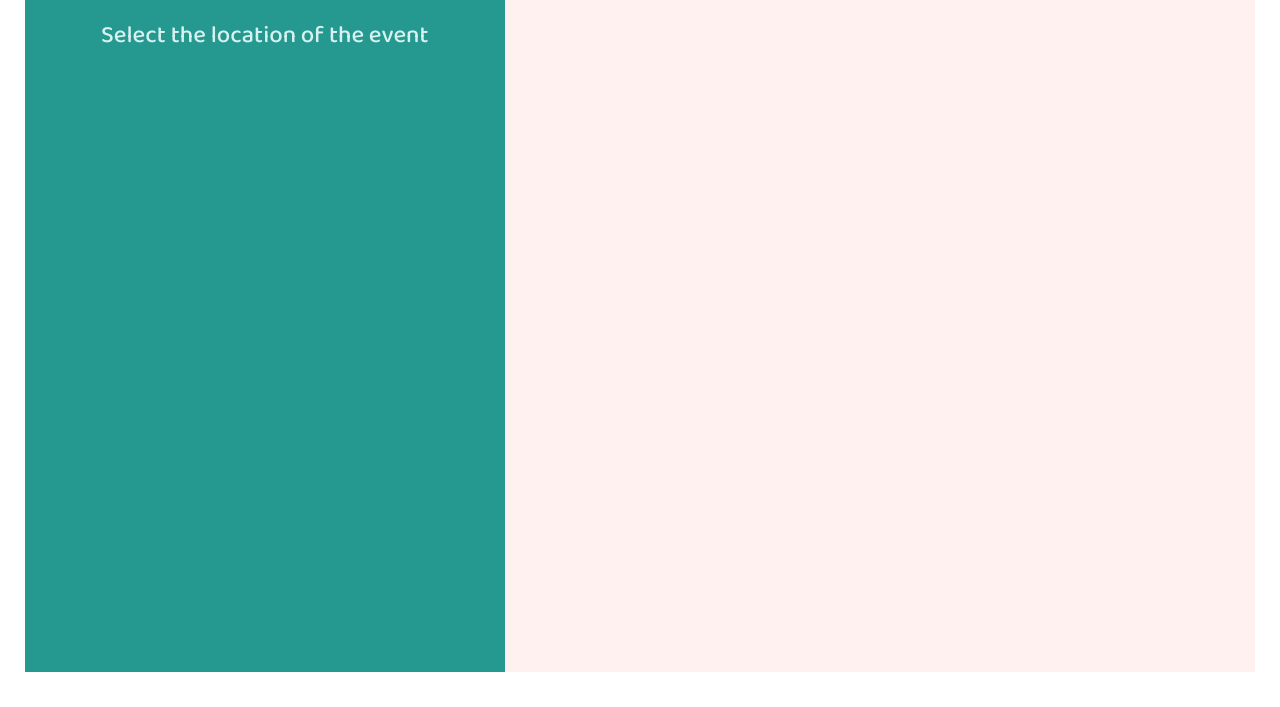
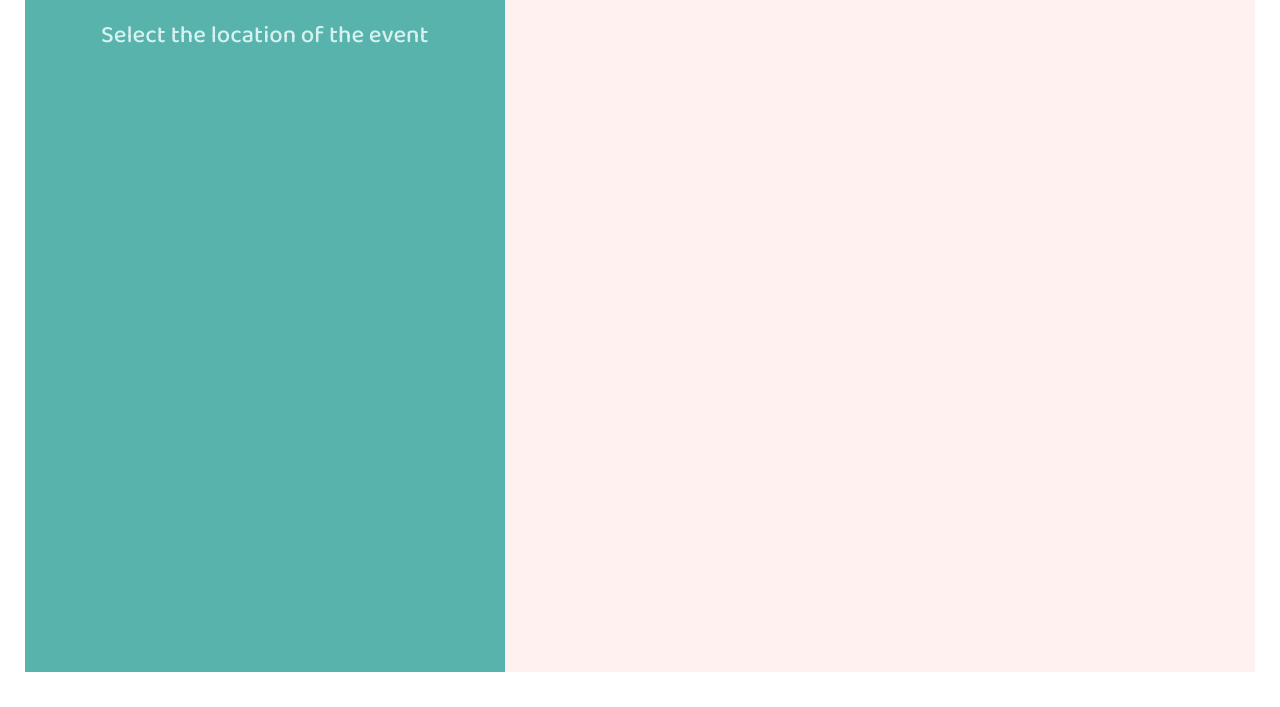
Before and after one commit to bryturner/Map-a-Memory, a website: page index.html in a window 1280 px wide. Shown: the part 93-800 px from the top of the page. Drawn offline with nearby package versions, Linux system fonts and the light colour scheme.

Commit message:
edited comments/unused styles

```diff
--- a/index.html
+++ b/index.html
@@ -7,10 +7,6 @@
     <link rel="shortcut icon" href="img/brain-duotone.svg" type="image/svg" />
     <link rel="preconnect" href="https://fonts.googleapis.com" />
     <link rel="preconnect" href="https://fonts.gstatic.com" crossorigin />
-    <link
-      href="https://fonts.googleapis.com/css2?family=Roboto:wght@400;500;700&display=swap"
-      rel="stylesheet"
-    />
 
     <link
       href="https://fonts.googleapis.com/css2?family=Baloo+2:wght@400;500;600;700&display=swap"
--- a/script.js
+++ b/script.js
@@ -62,7 +62,6 @@ class App {
     form.addEventListener('submit', this._newMemoryEvent.bind(this));
     containerEvents.addEventListener('click', this._moveToPopup.bind(this));
     btnReset.addEventListener('click', this._resetLocalStorage.bind(this));
-
   }
 
   _getPosition() {
--- a/style.css
+++ b/style.css
@@ -1,7 +1,7 @@
 /*
 primary-colors: #2ebeb4 #f4705b #fba63b
 secondary-colors: #33396d #707499 #ab4e40
-light-shades: #eaf9f8 #d5f2f0 #6dd2cb #fef1ef #feedd8 #fdca89
+light-shades: #eaf9f8 #d5f2f0 #6dd2cb #fef1ef
 dark-shades: #259890 #175f5a
 dark for text: #092624 #0e3936
 */
@@ -12,10 +12,10 @@ dark for text: #092624 #0e3936
 
   --color-secondary--1: #f4705b;
   --color-secondary--2: #f68d7c;
-  --color-secondary--3: rgb(171, 78, 64);
+  --color-secondary--3: #ab4e40;
   --color-secondary--4: #49221b;
 
-  --color-dark--1: rgb(37, 152, 144);
+  --color-dark--1: #57b3ac;
   --color-dark--2: #175f5a;
 
   --color-light--1: #d5f2f0;
@@ -38,7 +38,6 @@ dark for text: #092624 #0e3936
 html {
   font-size: 62.5%;
   font-family: 'Baloo 2', cursive;
-  /* font-family: 'Roboto', sans-serif; */
   box-sizing: border-box;
 }
 
@@ -367,11 +366,6 @@ body {
   margin-bottom: 0.4rem;
 }
 
-/* .form__label--radio {
-
-  font-size: 1.6rem;
-} */
-
 /* !inputs */
 .form__input {
   border: 1px solid var(--color-dark--text);
@@ -426,7 +420,6 @@ body {
   padding: 0.8rem 1.6rem;
   transition: var(--transition--4);
   cursor: pointer;
-  /* display: none; */
 }
 
 .form__btn:hover {
@@ -488,8 +481,3 @@ body {
 .leaflet-popup .leaflet-popup-tip {
   background-color: var(--color-dark--1);
 }
-
-/* .leaflet-marker-icon {
-  margin-left: -17px !important;
-  margin-top: -15px !important;
-} */
```
